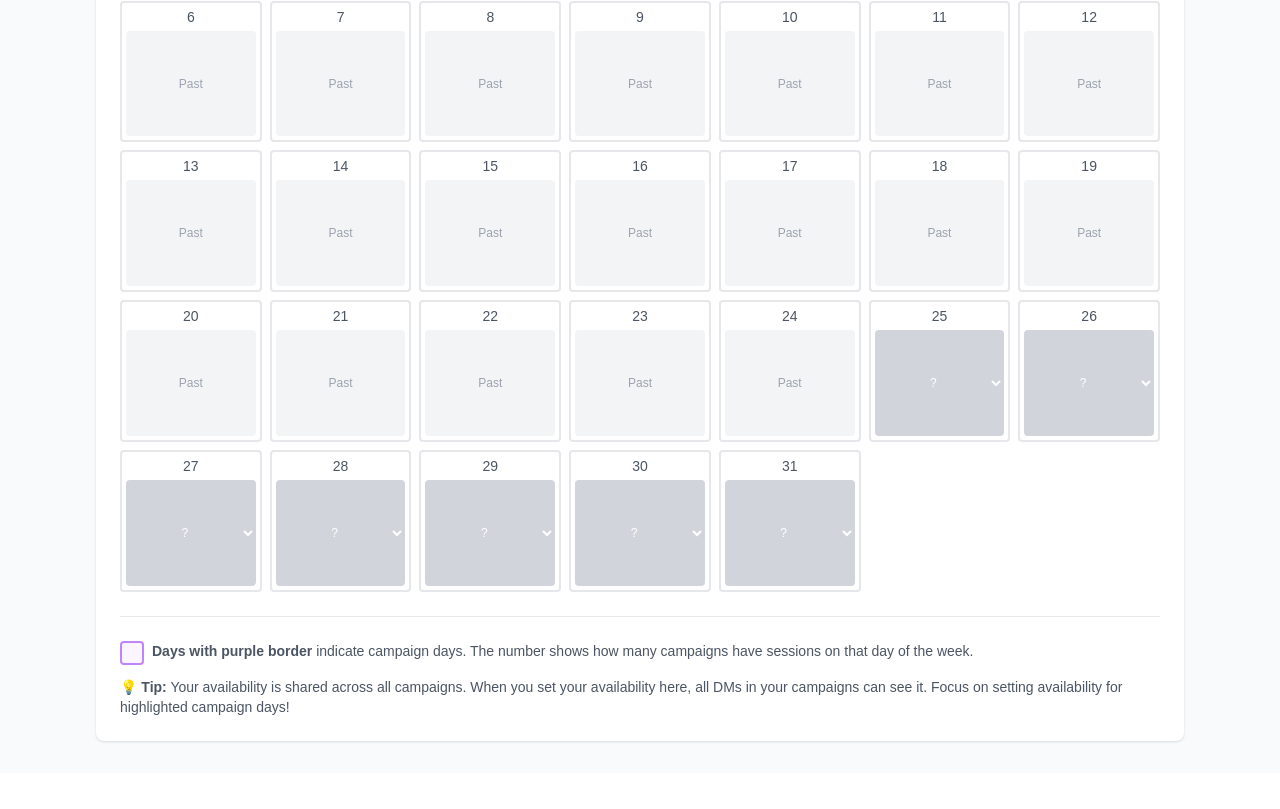
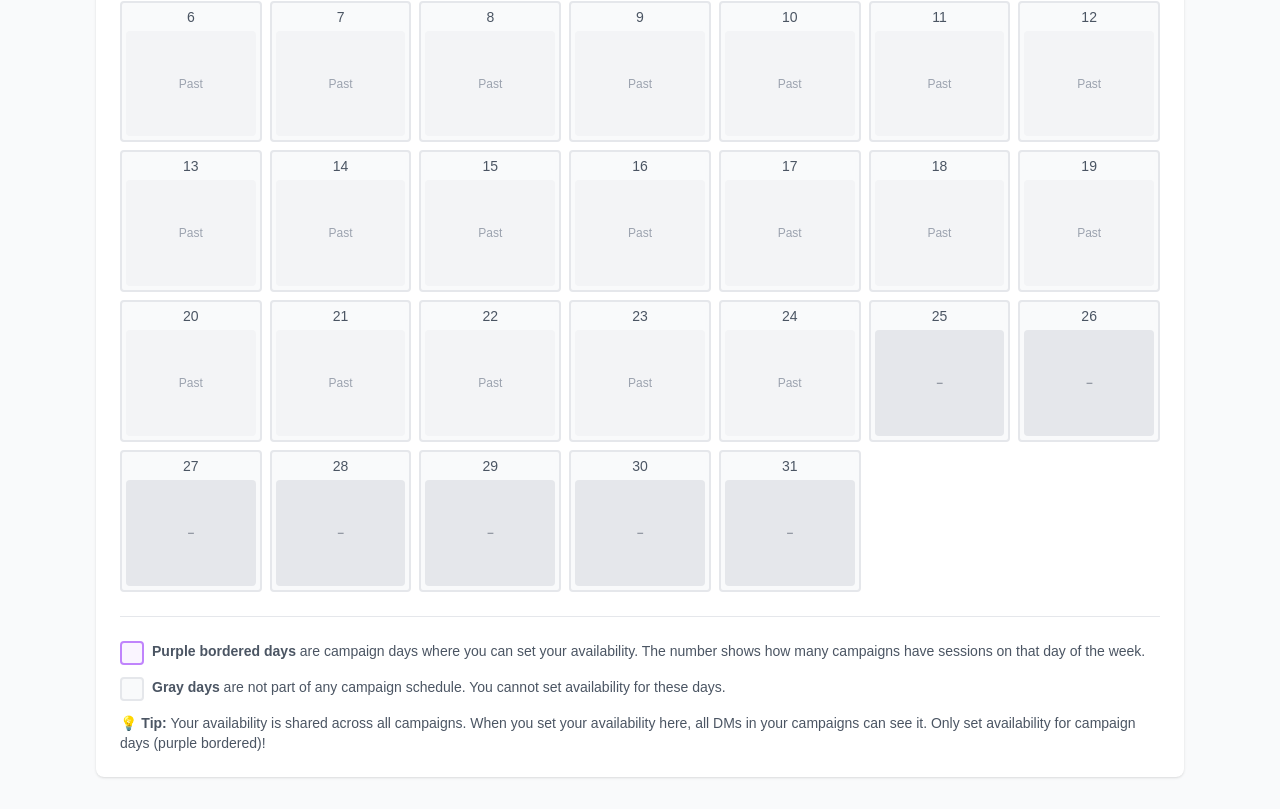
Before and after one commit to MotJohn123/dnd-cal, a Next.js app: page /dashboard/calendar in a window 1280 px wide. Shown: the part 454-1263 px from the top of the page. Before the commit the page ends 1227 px from the top, so only its background shows below. Built offline with nearby package versions, Linux system fonts and the light colour scheme; no server answers; the database is empty; sample sign-in values are in the browser's storage.

Commit message:
Fix availability display and restrict calendar to campaign days only

```diff
--- a/src/app/dashboard/calendar/page.tsx
+++ b/src/app/dashboard/calendar/page.tsx
@@ -140,10 +140,11 @@ export default function CalendarPage() {
           const isPast = day < new Date(new Date().setHours(0, 0, 0, 0));
           const dayCampaigns = getCampaignsForDay(day);
           const hasCampaigns = dayCampaigns.length > 0;
+          const canEdit = !isPast && hasCampaigns;
 
           return (
             <div key={day.toISOString()} className="aspect-square">
-              <div className={`h-full flex flex-col p-1 border-2 rounded ${hasCampaigns ? 'border-purple-400 bg-purple-50' : 'border-gray-200'}`}>
+              <div className={`h-full flex flex-col p-1 border-2 rounded ${hasCampaigns ? 'border-purple-400 bg-purple-50' : 'border-gray-200 bg-gray-50'}`}>
                 <div className="text-sm text-gray-600 text-center mb-1 flex items-center justify-center gap-1">
                   {format(day, 'd')}
                   {hasCampaigns && (
@@ -152,7 +153,7 @@ export default function CalendarPage() {
                     </span>
                   )}
                 </div>
-                {!isPast && (
+                {canEdit && (
                   <select
                     value={status}
                     onChange={(e) => setDayAvailability(day, e.target.value as AvailabilityStatus)}
@@ -167,6 +168,11 @@ export default function CalendarPage() {
                 {isPast && (
                   <div className="flex-1 bg-gray-100 rounded flex items-center justify-center text-xs text-gray-400">
                     Past
+                  </div>
+                )}
+                {!isPast && !hasCampaigns && (
+                  <div className="flex-1 bg-gray-200 rounded flex items-center justify-center text-xs text-gray-500">
+                    −
                   </div>
                 )}
               </div>
@@ -249,12 +255,18 @@ export default function CalendarPage() {
             <div className="flex items-start gap-2">
               <div className="w-6 h-6 border-2 border-purple-400 bg-purple-50 rounded flex-shrink-0"></div>
               <p className="text-sm text-gray-600">
-                <strong>Days with purple border</strong> indicate campaign days. The number shows how many campaigns have sessions on that day of the week.
+                <strong>Purple bordered days</strong> are campaign days where you can set your availability. The number shows how many campaigns have sessions on that day of the week.
+              </p>
+            </div>
+            <div className="flex items-start gap-2">
+              <div className="w-6 h-6 border-2 border-gray-200 bg-gray-50 rounded flex-shrink-0"></div>
+              <p className="text-sm text-gray-600">
+                <strong>Gray days</strong> are not part of any campaign schedule. You cannot set availability for these days.
               </p>
             </div>
             <p className="text-sm text-gray-600">
               💡 <strong>Tip:</strong> Your availability is shared across all campaigns. When you set your availability here,
-              all DMs in your campaigns can see it. Focus on setting availability for highlighted campaign days!
+              all DMs in your campaigns can see it. Only set availability for campaign days (purple bordered)!
             </p>
           </div>
         </div>
--- a/src/app/dashboard/campaigns/[id]/page.tsx
+++ b/src/app/dashboard/campaigns/[id]/page.tsx
@@ -25,13 +25,11 @@ interface Session {
   confirmedPlayerIds: { _id: string; username: string }[];
 }
 
-interface Availability {
-  userId: string;
-  username: string;
-  availabilities: {
-    date: string;
-    status: string;
-  }[];
+interface AvailabilityRecord {
+  _id: string;
+  userId: { _id: string; username: string; email: string };
+  date: string;
+  status: string;
 }
 
 export default function CampaignDetailPage() {
@@ -40,7 +38,7 @@ export default function CampaignDetailPage() {
   const params = useParams();
   const [campaign, setCampaign] = useState<Campaign | null>(null);
   const [sessions, setSessions] = useState<Session[]>([]);
-  const [availabilities, setAvailabilities] = useState<Availability[]>([]);
+  const [availabilities, setAvailabilities] = useState<AvailabilityRecord[]>([]);
   const [loading, setLoading] = useState(true);
   const [showScheduleModal, setShowScheduleModal] = useState(false);
 
@@ -229,7 +227,7 @@ function AvailabilityGrid({
   availabilities,
 }: {
   campaign: Campaign;
-  availabilities: Availability[];
+  availabilities: AvailabilityRecord[];
 }) {
   const today = new Date();
   const next30Days = eachDayOfInterval({
@@ -241,13 +239,10 @@ function AvailabilityGrid({
   });
 
   const getStatusForPlayerAndDate = (userId: string, date: Date) => {
-    const player = availabilities.find((a) => a.userId === userId);
-    if (!player) return 'Don&apos;t know';
-
-    const avail = player.availabilities.find((a) =>
-      isSameDay(parseISO(a.date), date)
+    const avail = availabilities.find((a) =>
+      a.userId._id === userId && isSameDay(parseISO(a.date), date)
     );
-    return avail?.status || 'Don&apos;t know';
+    return avail?.status || "Don't know";
   };
 
   const statusColors = {
```
